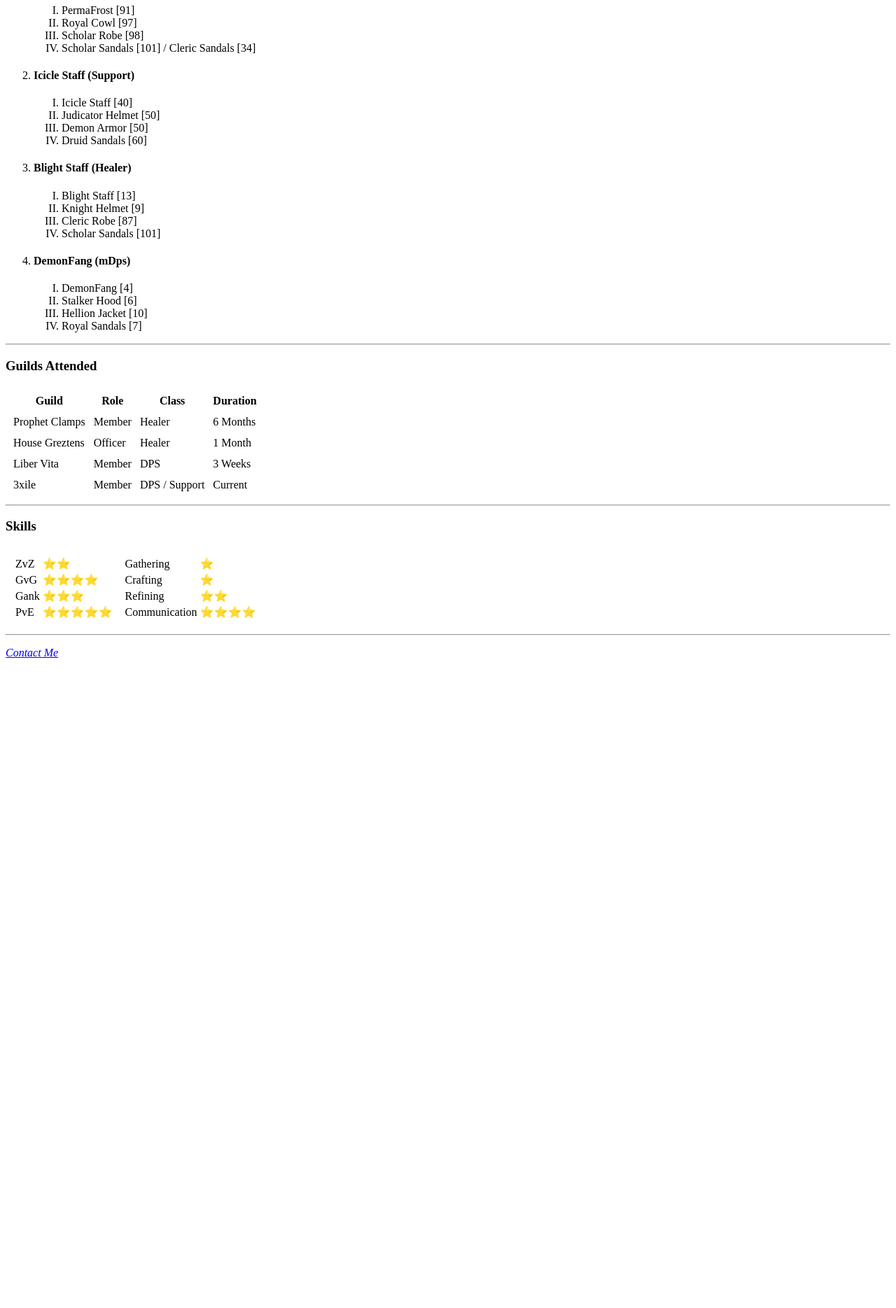
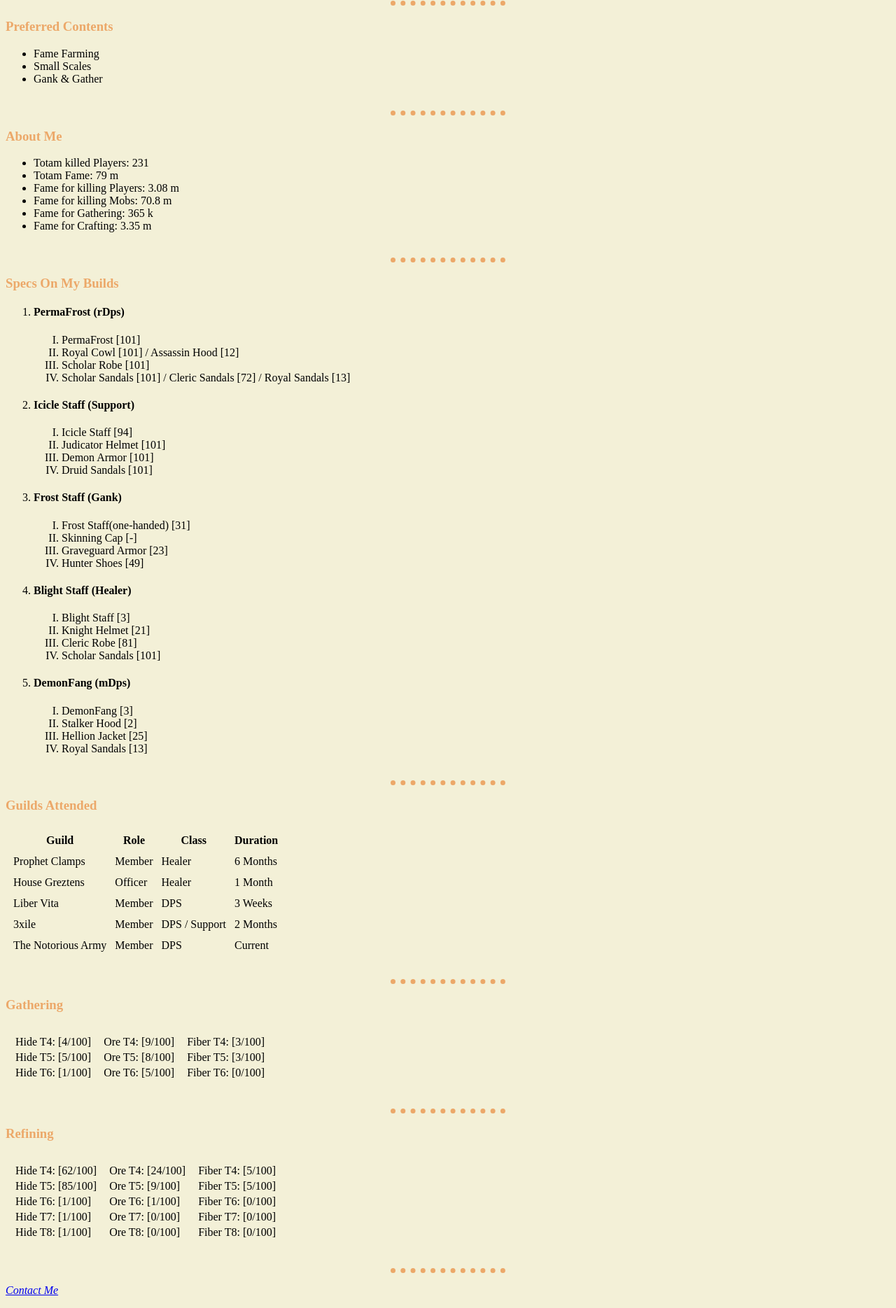
Before and after one commit to Metelogia/cv, a plain HTML site: page index.html in a window 1280 px wide. Shown: the part 547-2416 px from the top of the page at 70% size. Before the commit the page ends 1505 px from the top, so only its background shows below. Drawn offline with Linux system fonts and the light colour scheme.

Commit message:
add some css

```diff
--- /dev/null
+++ b/css/styles.css
@@ -0,0 +1,24 @@
+body {background-color:#F3F0D7;}
+hr {
+    background-color: #F3F0D7;
+    border-width: 7px;
+    border-style: none none dotted none;
+    width: 13%;
+    border-color: #ECA869;
+    height: 20px;
+
+}
+h1 {
+    color: #ECA869;
+  }
+h3 {
+    color: #ECA869;
+  }
+
+#profilePicture:hover{
+    border-radius: 0%;
+
+}
+.circular{
+    border-radius: 50%;
+}
--- a/index.html
+++ b/index.html
@@ -3,14 +3,61 @@
 <head>
     <meta charset="UTF-8">
     <title>Mete Baba 31</title>
+    <link rel="stylesheet" href="css/styles.css">
 </head>
 <body>
     <table cellspacing="20">
         <tr>
-            <td><img src="albionprofile.png" alt="MemeKhan-albion-picture"></td>
+            <td><img id="profilePicture" class="circular" src="albionprofile.png" alt="MemeKhan-albion-picture"></td>
             <td>    <h1>MemeKhan</h1>
-                <p><em>Member of <strong>3xile</strong></em></p>
-                <p>I am a member of <strong>3xile</strong> on <em> <a href="https://albiononline.com">Albion Online</a></em> as dps / support.</p></td>
+                <p><em><strong>Frost Mage</strong> (266/840)</em></p>
+                <p>I am a member of <strong>The Notorious Army</strong> on <em> <a href="https://albiononline.com">Albion Online</a></em> as dps.</p></td>
+        </tr>
+    </table>
+    <hr>
+    <h3>Skills</h3>
+    <table cellspacing="10">
+        <tr>
+            <td>
+                <table>
+                    <tr>
+                        <td>ZvZ</td>
+                        <td>⭐⭐⭐</td>
+                    </tr>
+                    <tr>
+                        <td>GvG</td>
+                        <td>⭐⭐⭐⭐</td>
+                    </tr>
+                    <tr>
+                        <td>Gank</td>
+                        <td>⭐⭐⭐</td>
+                    </tr>
+                    <tr>
+                        <td>PvE</td>
+                        <td>⭐⭐⭐⭐⭐</td>
+                    </tr>
+                </table>
+            </td>
+            <td>
+                <table>
+                    <tr>
+                        <td>Gathering</td>
+                        <td>⭐⭐⭐</td>
+                    </tr>
+                    <tr>
+                        <td>Crafting</td>
+                        <td>⭐⭐</td>
+                    </tr>
+                    <tr>
+                        <td>Refining</td>
+                        <td>⭐⭐⭐⭐</td>
+                    </tr>
+                    <tr>
+                        <td>Communication</td>
+                        <td>⭐⭐⭐⭐</td>
+                    </tr>
+                </table>
+            </td>
         </tr>
     </table>
     <hr>
@@ -22,35 +69,53 @@
 
     </ul>
     <hr>
+    <h3>About Me</h3>
+    <ul>
+        <li>Totam killed Players: 231</li>
+        <li>Totam Fame: 79 m</li>
+        <li>Fame for killing Players: 3.08 m</li>
+        <li>Fame for killing Mobs: 70.8 m</li>
+        <li>Fame for Gathering: 365 k</li>
+        <li>Fame for Crafting: 3.35 m</li>
+
+    </ul>
+    <hr>
     <h3>Specs On My Builds</h3>
     <ol>
         <li><h4>PermaFrost (rDps)</h4></li>
         <ol type="I">
-            <li>PermaFrost [91]</li>
-            <li>Royal Cowl [97]</li>
-            <li>Scholar Robe [98]</li>
-            <li>Scholar Sandals [101] / Cleric Sandals [34]</li>
+            <li>PermaFrost [101]</li>
+            <li>Royal Cowl [101] / Assassin Hood [12]</li>
+            <li>Scholar Robe [101]</li>
+            <li>Scholar Sandals [101] / Cleric Sandals [72] / Royal Sandals [13]</li>
         </ol>
         <li><h4>Icicle Staff (Support)</h4></li>
         <ol type="I">
-            <li>Icicle Staff [40]</li>
-            <li>Judicator Helmet [50]</li>
-            <li>Demon Armor [50]</li>
-            <li>Druid Sandals [60]</li>
+            <li>Icicle Staff [94]</li>
+            <li>Judicator Helmet [101]</li>
+            <li>Demon Armor [101]</li>
+            <li>Druid Sandals [101]</li>
+        </ol>
+        <li><h4>Frost Staff (Gank)</h4></li>
+        <ol type="I">
+            <li>Frost Staff(one-handed) [31]</li>
+            <li>Skinning Cap [-]</li>
+            <li>Graveguard Armor [23]</li>
+            <li>Hunter Shoes [49]</li>
         </ol>
         <li><h4>Blight Staff (Healer)</h4></li>
         <ol type="I">
-            <li>Blight Staff [13]</li>
-            <li>Knight Helmet [9]</li>
-            <li>Cleric Robe [87]</li>
+            <li>Blight Staff [3]</li>
+            <li>Knight Helmet [21]</li>
+            <li>Cleric Robe [81]</li>
             <li>Scholar Sandals [101]</li>
         </ol>
         <li><h4>DemonFang (mDps)</h4></li>
         <ol type="I">
-            <li>DemonFang [4]</li>
-            <li>Stalker Hood [6]</li>
-            <li>Hellion Jacket [10]</li>
-            <li>Royal Sandals [7]</li>
+            <li>DemonFang [3]</li>
+            <li>Stalker Hood [2]</li>
+            <li>Hellion Jacket [25]</li>
+            <li>Royal Sandals [13]</li>
         </ol>
     </ol>
     <hr>
@@ -85,51 +150,144 @@
                 <td>3xile</td>
                 <td>Member</td>
                 <td>DPS / Support</td>
+                <td>2 Months</td>
+            </tr>
+            <tr>
+                <td>The Notorious Army</td>
+                <td>Member</td>
+                <td>DPS</td>
                 <td>Current</td>
             </tr>
         </tbody>
     </table>
+
     <hr>
-    <h3>Skills</h3>
+    <h3>Gathering</h3>
     <table cellspacing="10">
         <tr>
             <td>
                 <table>
                     <tr>
-                        <td>ZvZ</td>
-                        <td>⭐⭐</td>
+                        <td>Hide T4:</td>
+                        <td>[4/100]</td>
                     </tr>
                     <tr>
-                        <td>GvG</td>
-                        <td>⭐⭐⭐⭐</td>
+                        <td>Hide T5:</td>
+                        <td>[5/100]</td>
                     </tr>
                     <tr>
-                        <td>Gank</td>
-                        <td>⭐⭐⭐</td>
-                    </tr>
-                    <tr>
-                        <td>PvE</td>
-                        <td>⭐⭐⭐⭐⭐</td>
+                        <td>Hide T6:</td>
+                        <td>[1/100]</td>
                     </tr>
                 </table>
             </td>
             <td>
                 <table>
                     <tr>
-                        <td>Gathering</td>
-                        <td>⭐</td>
+                        <td>Ore T4:</td>
+                        <td>[9/100]</td>
                     </tr>
                     <tr>
-                        <td>Crafting</td>
-                        <td>⭐</td>
+                        <td>Ore T5:</td>
+                        <td>[8/100]</td>
                     </tr>
                     <tr>
-                        <td>Refining</td>
-                        <td>⭐⭐</td>
+                        <td>Ore T6:</td>
+                        <td>[5/100]</td>
+                    </tr>
+                </table>
+            </td>
+            <td>
+                <table>
+                    <tr>
+                        <td>Fiber T4:</td>
+                        <td>[3/100]</td>
                     </tr>
                     <tr>
-                        <td>Communication</td>
-                        <td>⭐⭐⭐⭐</td>
+                        <td>Fiber T5:</td>
+                        <td>[3/100]</td>
+                    </tr>
+                    <tr>
+                        <td>Fiber T6:</td>
+                        <td>[0/100]</td>
+                    </tr>
+                </table>
+            </td>
+        </tr>
+    </table>
+    <hr>
+    <h3>Refining</h3>
+    <table cellspacing="10">
+        <tr>
+            <td>
+                <table>
+                    <tr>
+                        <td>Hide T4:</td>
+                        <td>[62/100]</td>
+                    </tr>
+                    <tr>
+                        <td>Hide T5:</td>
+                        <td>[85/100]</td>
+                    </tr>
+                    <tr>
+                        <td>Hide T6:</td>
+                        <td>[1/100]</td>
+                    </tr>
+                    <tr>
+                        <td>Hide T7:</td>
+                        <td>[1/100]</td>
+                    </tr>
+                    <tr>
+                        <td>Hide T8:</td>
+                        <td>[1/100]</td>
+                    </tr>
+                </table>
+            </td>
+            <td>
+                <table>
+                    <tr>
+                        <td>Ore T4:</td>
+                        <td>[24/100]</td>
+                    </tr>
+                    <tr>
+                        <td>Ore T5:</td>
+                        <td>[9/100]</td>
+                    </tr>
+                    <tr>
+                        <td>Ore T6:</td>
+                        <td>[1/100]</td>
+                    </tr>
+                    <tr>
+                        <td>Ore T7:</td>
+                        <td>[0/100]</td>
+                    </tr>
+                    <tr>
+                        <td>Ore T8:</td>
+                        <td>[0/100]</td>
+                    </tr>
+                </table>
+            </td>
+            <td>
+                <table>
+                    <tr>
+                        <td>Fiber T4:</td>
+                        <td>[5/100]</td>
+                    </tr>
+                    <tr>
+                        <td>Fiber T5:</td>
+                        <td>[5/100]</td>
+                    </tr>
+                    <tr>
+                        <td>Fiber T6:</td>
+                        <td>[0/100]</td>
+                    </tr>
+                    <tr>
+                        <td>Fiber T7:</td>
+                        <td>[0/100]</td>
+                    </tr>
+                    <tr>
+                        <td>Fiber T8:</td>
+                        <td>[0/100]</td>
                     </tr>
                 </table>
             </td>
```
Also changed, not shown: contact.html (+2 -0 lines).
